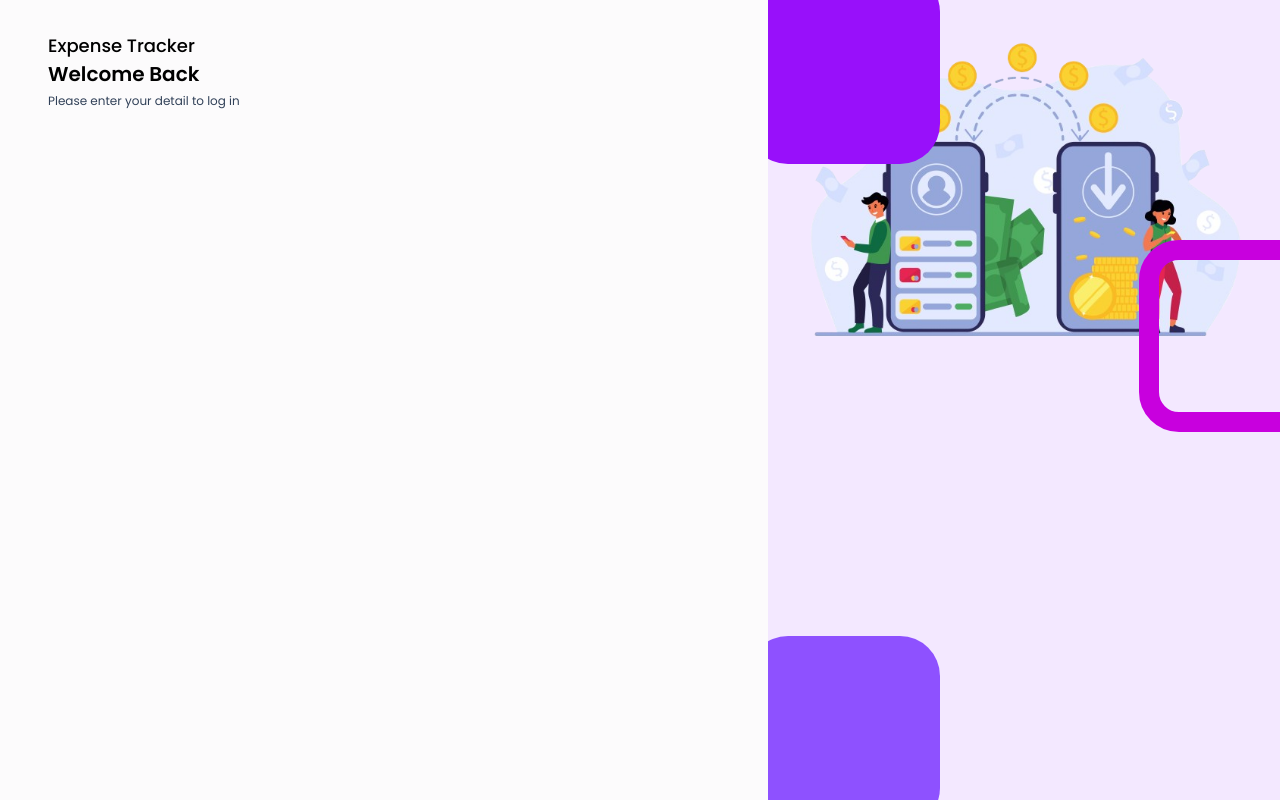
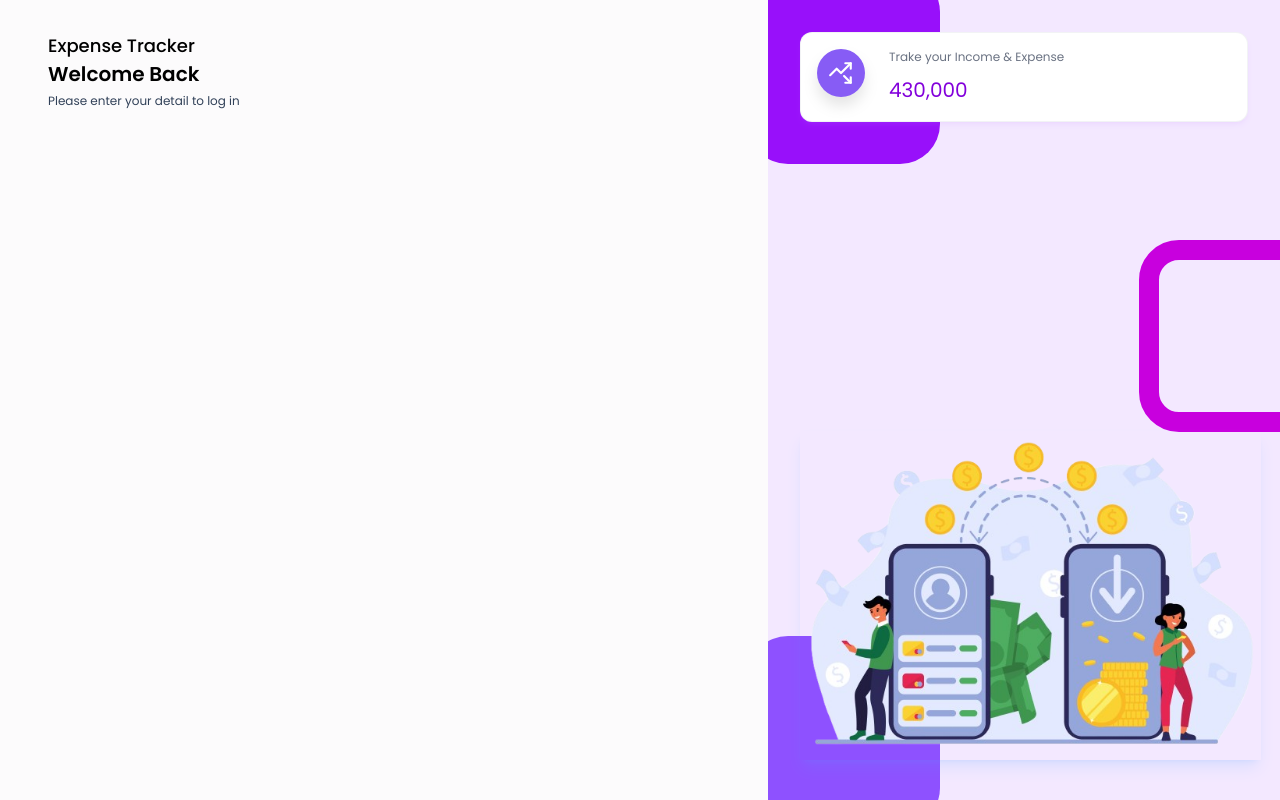
Before and after one commit to KARTIK5799/Expensia, a React (Vite) app in the folder frontend/: page /login in a window 1280 px wide. Built offline with nearby package versions, Linux system fonts and the light colour scheme.

Commit message:
create StatsInfoCard component in login page

```diff
--- a/frontend/src/componentes/layouts/AuthLayout.jsx
+++ b/frontend/src/componentes/layouts/AuthLayout.jsx
@@ -1,7 +1,8 @@
 import React from 'react'
 import CARD_2 from '../../assets/images/card2.png'
+import {LuTrendingUpDown} from 'react-icons/lu'
 
-const AuthLayout = ({children}) => {
+const AuthLayout = ({ children }) => {
   return (
     <div className='flex'>
       <div className='w-screen h-screen md:w-[60vw] px-12 pt-8 pb-12'>
@@ -16,10 +17,31 @@
         <div className="w-48 h-48 rounded-[40px] border-[20px] border-fuchsia-600 absolute top-[30%] -right-[10%]"></div>
         <div className="w-48 h-48 rounded-[40px] bg-violet-500 absolute -bottom-7 -left-5"></div>
 
-    <img src={CARD_2} alt=""  className=''/>
+        <div className="grid grid-col-1 z-20">
+          <StatsInfoCard
+            icon={<LuTrendingUpDown />}
+            label="Trake your Income & Expense"
+            value="430,000"
+            color="bg-primary"
+          />
+        </div>
+        <img src={CARD_2} alt="" className='w-64 lg:w-[90%] absolute bottom-10 shadow-lg shadow-blue-400/15' />
       </div>
     </div>
   )
 }
 
 export default AuthLayout
+
+
+const StatsInfoCard = ({icon ,label, value, color}) => {
+return <div className='flex gap-6 bg-white p-4 rounded-xl shadow-md shadow-purple-400/10 border border-gray-200/50 z-10 '>
+<div className={`w-12 h-12 flex items-center justify-center text-[26px] text-white ${color} rounded-full drop-shadow-xl`}>
+  {icon}
+</div>
+<div className="">
+  <h6 className='text-xs text-gray-500 mb-1'>{label}</h6>
+  <span className="text-[20px]">{value}</span>
+</div>
+</div>
+}
```
Lines whose indentation alone changed are shown as unchanged.
